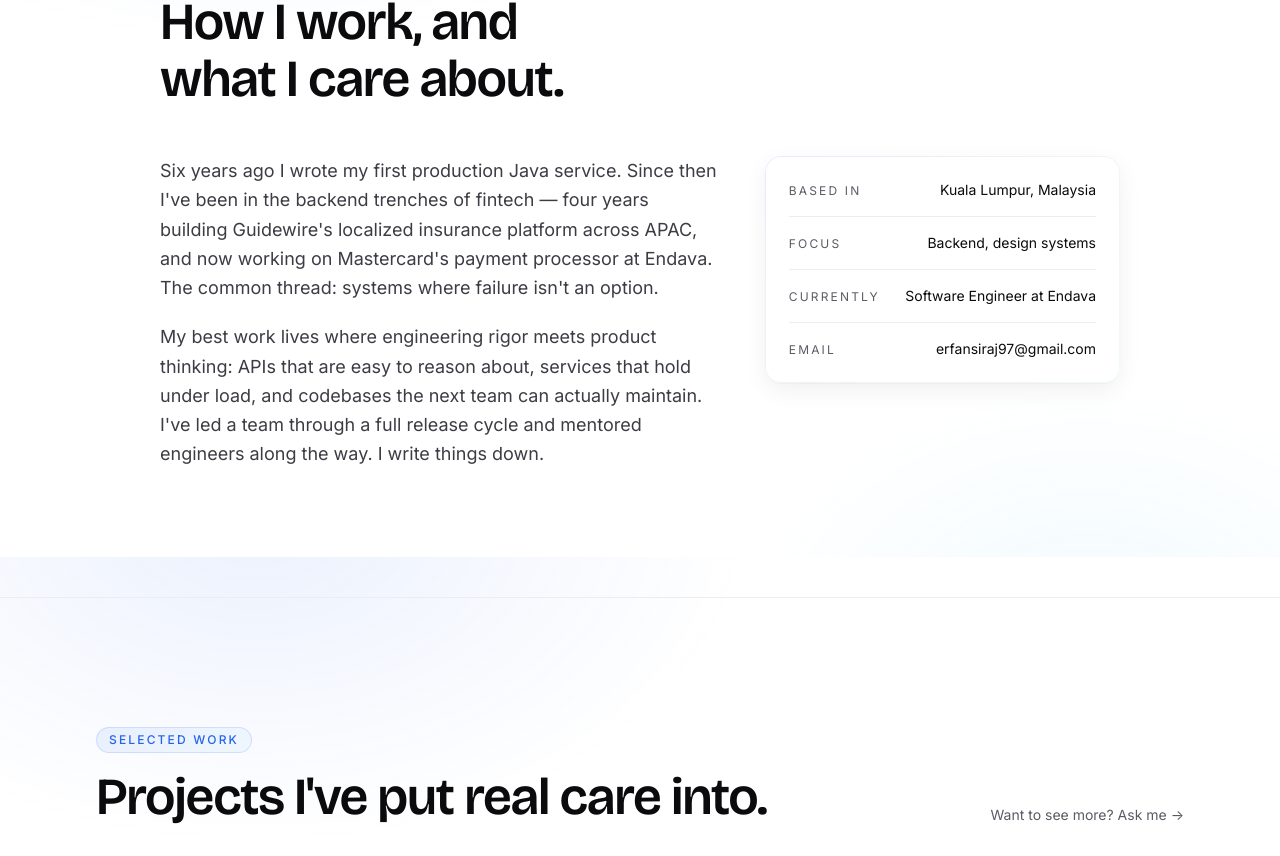
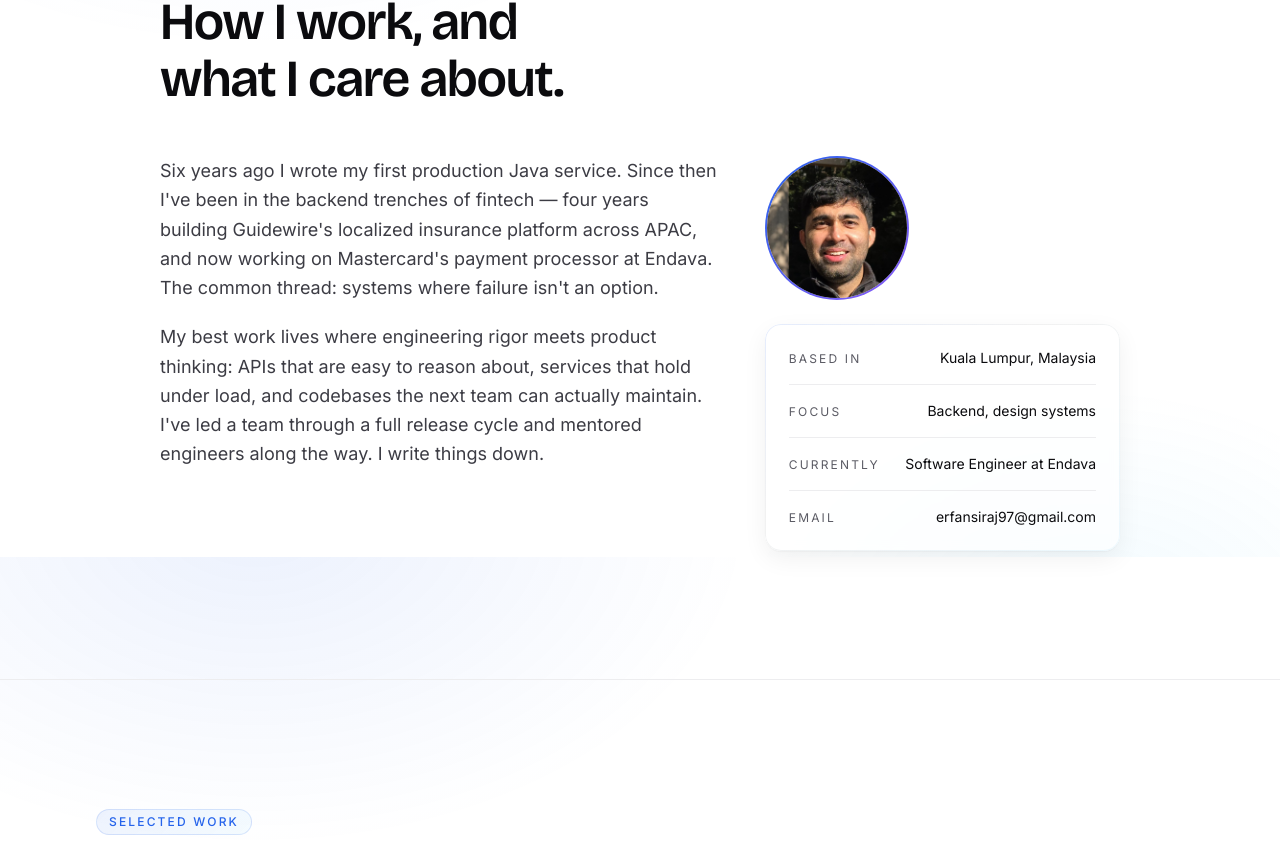
Before and after one commit to nafre/personal_website, a React (Vite) app: page / in a window 1280 px wide. Shown: the part 1043-1899 px from the top of the page. Built offline with nearby package versions, Linux system fonts and the light colour scheme; the HTML template or start-up script is replaced by a standard one.

Commit message:
Added Picture and updated URLS

```diff
--- a/src/components/About.jsx
+++ b/src/components/About.jsx
@@ -31,6 +31,20 @@
           </Reveal>
 
           <Reveal delay={0.2} x={20} className="md:col-span-2">
+            {site.photo && (
+              <div className="mb-6 flex justify-center md:justify-start">
+                <div className="relative h-36 w-36">
+                  <div className="absolute inset-0 rounded-full bg-gradient-to-br from-accent to-violet-500 p-0.5">
+                    <div className="h-full w-full rounded-full bg-white dark:bg-ink-900" />
+                  </div>
+                  <img
+                    src={site.photo}
+                    alt={site.name}
+                    className="absolute inset-0.5 h-[calc(100%-4px)] w-[calc(100%-4px)] rounded-full object-cover object-top"
+                  />
+                </div>
+              </div>
+            )}
             <dl className="card space-y-4 bg-white/60 backdrop-blur-sm dark:bg-ink-800/40">
               {[
                 { k: 'Based in', v: site.location },
--- a/src/data/content.js
+++ b/src/data/content.js
@@ -28,9 +28,10 @@
   ],
   focus: 'Backend, design systems',
   availability: 'Available for full-time roles — Q3 2026',
+  photo: '/images/avatar.jpg', // place your photo at public/images/avatar.jpg; set to '' to hide
   socials: {
-    github: 'https://github.com/', // placeholder — update before deployment
-    linkedin: 'https://www.linkedin.com/', // placeholder — update before deployment
+    github: 'https://github.com/nafre/',
+    linkedin: 'https://www.linkedin.com/in/mohderfan/',
     email: 'mailto:erfansiraj97@gmail.com',
   },
 }
```
Also changed, not shown: public/images/avatar.jpg (added).
